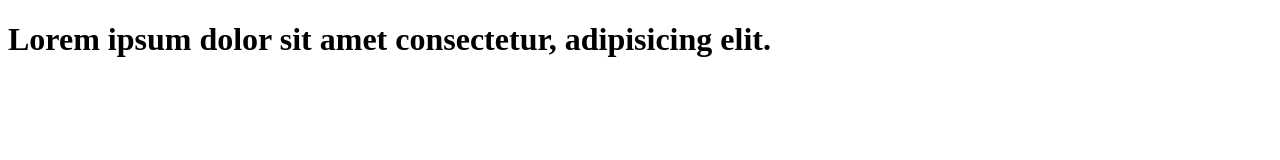
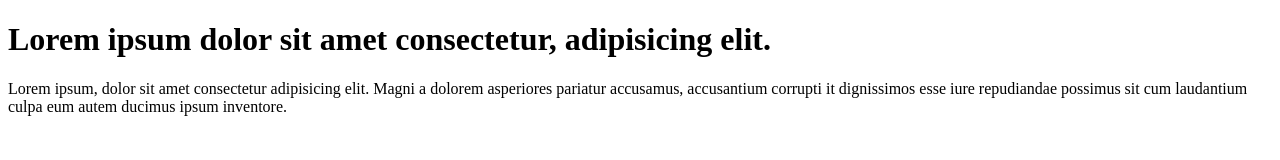
Before and after one commit to DeepakDhanasekaran11/learn-git, a plain HTML site: page index.html in a window 1280 px wide. Drawn offline with Linux system fonts and the light colour scheme.

Commit message:
add paragraph to code

```diff
--- a/index.html
+++ b/index.html
@@ -9,5 +9,8 @@
     <h1>
         Lorem ipsum dolor sit amet consectetur, adipisicing elit.
     </h1>
+    <p>
+        Lorem ipsum, dolor sit amet consectetur adipisicing elit. Magni a dolorem asperiores pariatur accusamus, accusantium corrupti it dignissimos esse iure repudiandae possimus sit cum laudantium culpa eum autem ducimus ipsum inventore.
+    </p>
 </body>
 </html>
```
